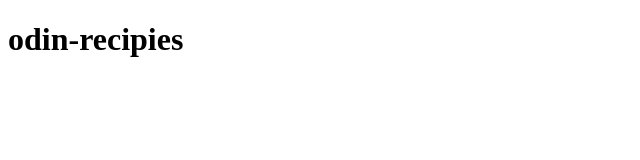
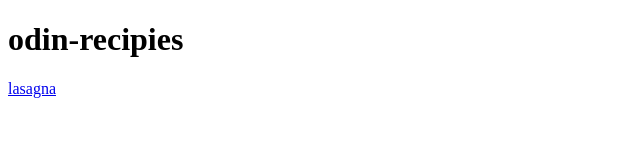
Before and after one commit to Raman7913/odin-recipies, a plain HTML site: page index.html in a window 1280 px wide. Shown: the full height of the page, 0-640 px from the left. Drawn offline with Linux system fonts and the light colour scheme.

Commit message:
added a ancher tag to go to lasagna file

```diff
--- a/index.html
+++ b/index.html
@@ -7,5 +7,6 @@
 </head>
 <body>
     <h1>odin-recipies</h1>
+    <a href="/home/odinuser/repos/odin-recipies/recipes/lasagna.html">lasagna</a>
 </body>
 </html>
```
